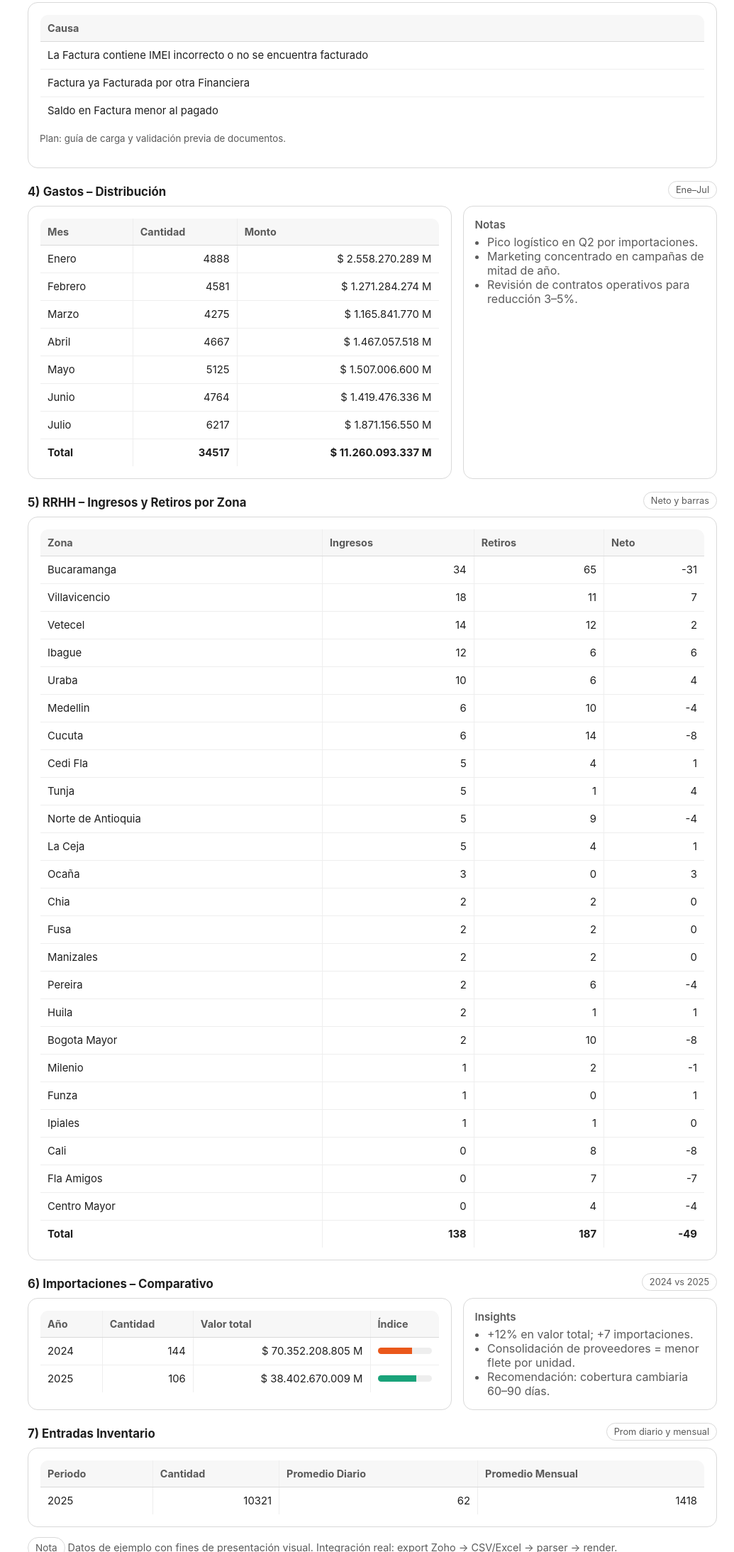
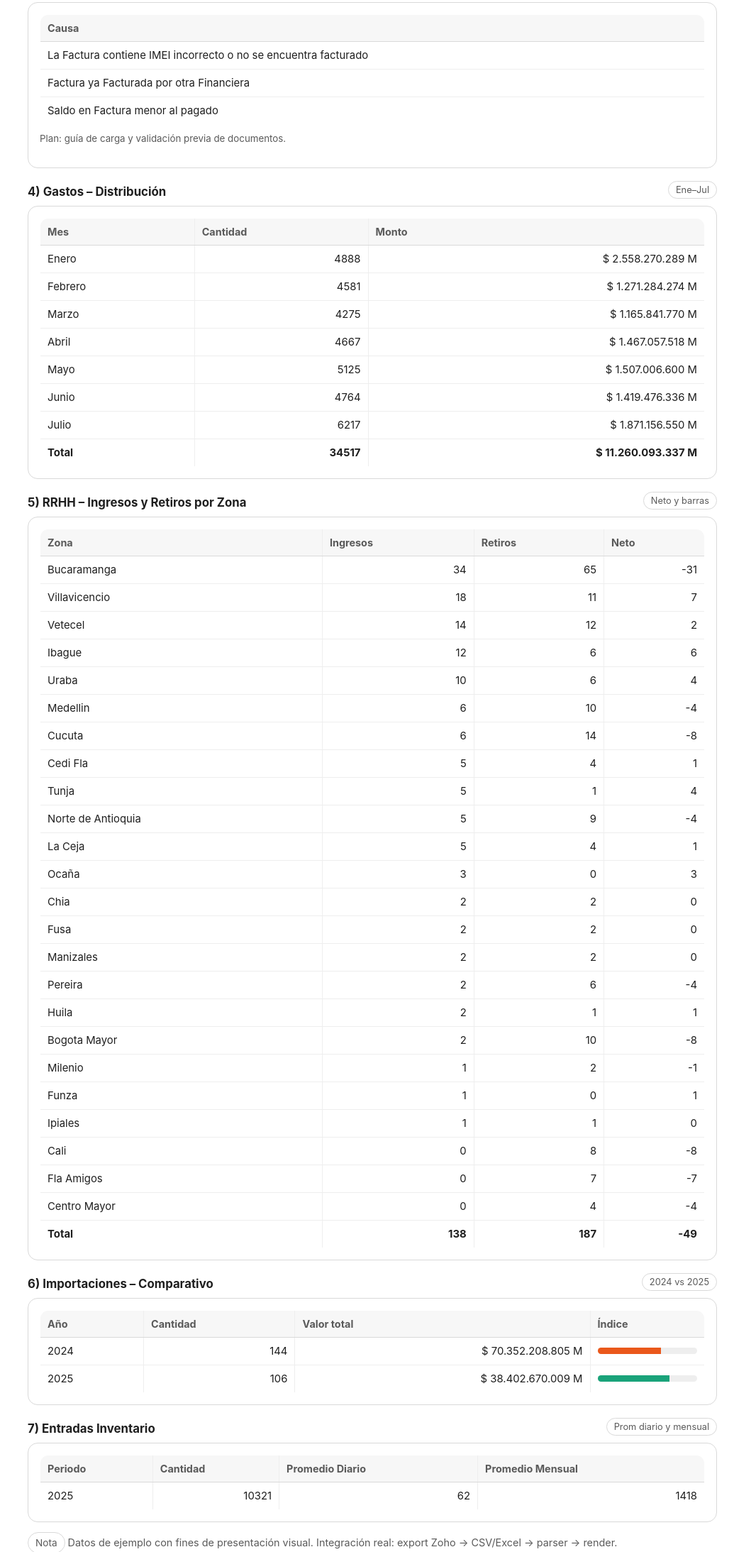
Before and after one commit to jonathan1040/Indicadores-Desempe-o, a plain HTML site: page index.html in a window 1280 px wide. Shown: the part 1309-3496 px from the top of the page at 71% size, without its empty margins (245-1280 px from the left). Drawn offline with Linux system fonts and the light colour scheme.

Commit message:
cambiosFinales

```diff
--- a/index.html
+++ b/index.html
@@ -461,7 +461,6 @@ table td:first-child{
         <h2>4) Gastos – Distribución</h2>
         <span class="pill">Ene–Jul</span>
       </div>
-      <div class="grid two">
         <div class="card">
           <table>
             <thead><tr><th>Mes</th><th>Cantidad</th><th>Monto</th></tr></thead>
@@ -478,15 +477,6 @@ table td:first-child{
 </tr>
             </tbody>
           </table>
-        </div>
-        <div class="card">
-          <h3>Notas</h3>
-          <ul style="margin:0;padding-left:1.1rem;color:var(--ink2)">
-            <li>Pico logístico en Q2 por importaciones.</li>
-            <li>Marketing concentrado en campañas de mitad de año.</li>
-            <li>Revisión de contratos operativos para reducción 3–5%.</li>
-          </ul>
-        </div>
       </div>
     </section>
 
@@ -548,7 +538,6 @@ table td:first-child{
         <h2>6) Importaciones – Comparativo</h2>
         <span class="pill">2024 vs 2025</span>
       </div>
-      <div class="grid two">
         <div class="card">
           <table>
             <thead><tr><th>Año</th><th>Cantidad</th><th>Valor total</th><th>Índice</th></tr></thead>
@@ -559,15 +548,6 @@ table td:first-child{
                 <td><div class="bar ok"><i style="width:72%"></i></div></td></tr>
             </tbody>
           </table>
-        </div>
-        <div class="card">
-          <h3>Insights</h3>
-          <ul style="margin:0;padding-left:1.1rem;color:var(--ink2)">
-            <li>+12% en valor total; +7 importaciones.</li>
-            <li>Consolidación de proveedores = menor flete por unidad.</li>
-            <li>Recomendación: cobertura cambiaria 60–90 días.</li>
-          </ul>
-        </div>
       </div>
 
      <section id="InventoryEntries">
```
